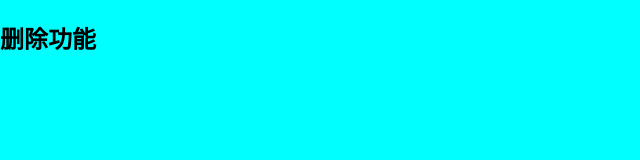
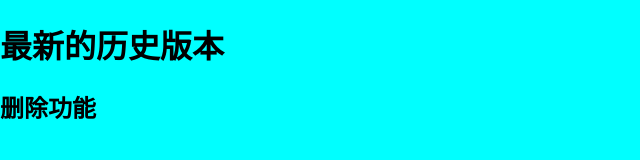
Before and after one commit to yf8866200/project_1, a plain HTML site: page index.html in a window 1280 px wide. Shown: the whole page, without its empty margins (0-640 px from the left). Drawn offline with Linux system fonts and the light colour scheme.

Commit message:
删除功能

```diff
--- a/index.html
+++ b/index.html
@@ -9,6 +9,7 @@
     <link rel="stylesheet" href="./index2.css">
 </head>
 <body>
+    <h1>最新的历史版本</h1>
     <h2>删除功能</h2>
 </body>
 </html>
```
